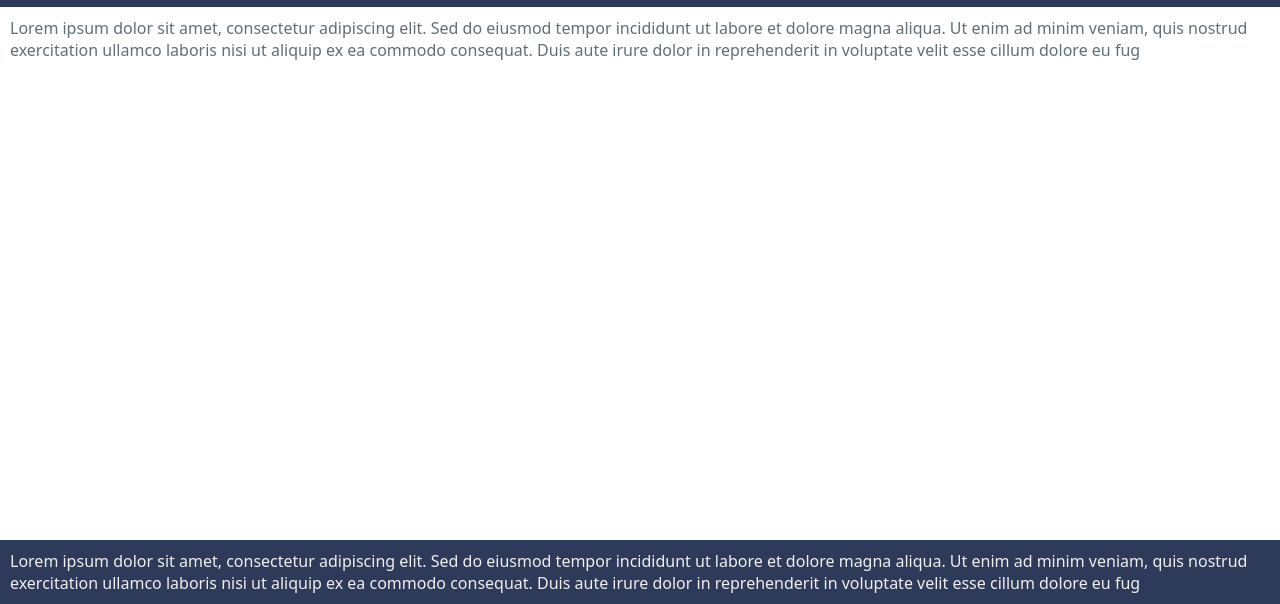
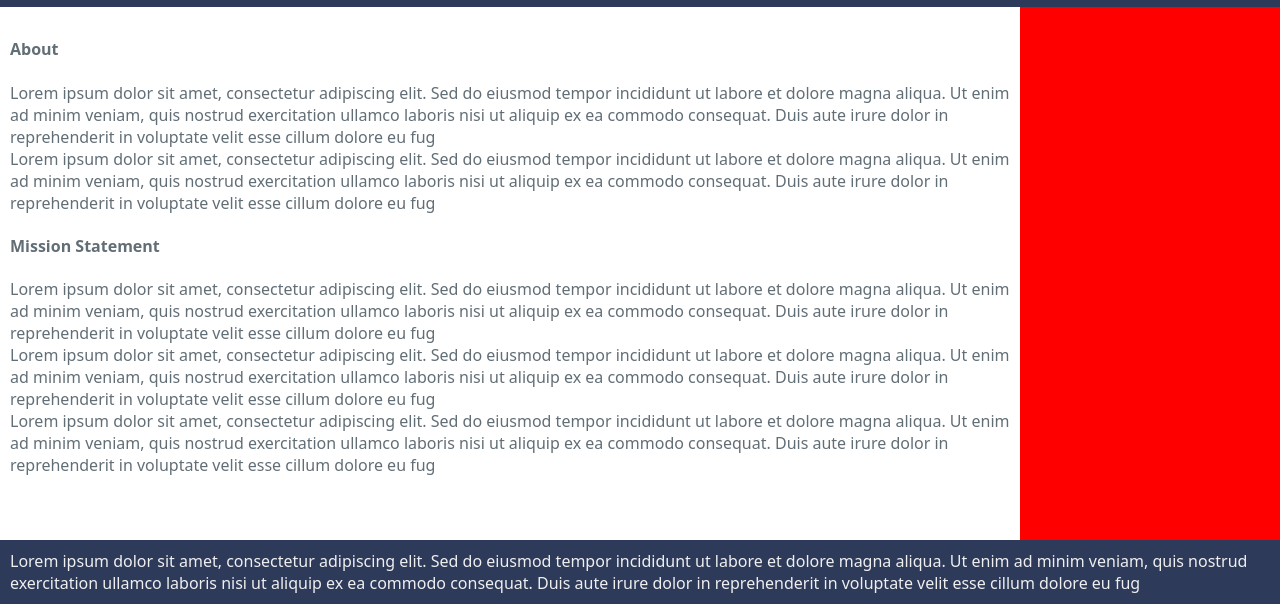
Before and after one commit to sashabykhovski/Info4125Project, a plain HTML site: page index.html in a window 1280 px wide. Shown: the part 196-800 px from the top of the page. Drawn offline with Linux system fonts and the light colour scheme.

Commit message:
added space for sidebar (red is temporary)

```diff
--- a/index.html
+++ b/index.html
@@ -25,14 +25,32 @@
 
 
     </header>
+<div id="" class="sidebars">
+    <main>
+        <section>
+            <h4>About</h4>
+            <p>Lorem ipsum dolor sit amet, consectetur adipiscing elit. Sed do eiusmod tempor incididunt ut labore et dolore magna aliqua. Ut enim ad minim veniam, quis nostrud exercitation ullamco laboris nisi ut aliquip ex ea commodo consequat. Duis aute irure dolor in reprehenderit in voluptate velit esse cillum dolore eu fug<br>
+                Lorem ipsum dolor sit amet, consectetur adipiscing elit. Sed do eiusmod tempor incididunt ut labore et dolore magna aliqua. Ut enim ad minim veniam, quis nostrud exercitation ullamco laboris nisi ut aliquip ex ea commodo consequat. Duis aute irure dolor in reprehenderit in voluptate velit esse cillum dolore eu fug
+            </p>
 
-    <main>
+        </section>
+        <section>
+            <h4>Mission Statement</h4>
+            <p>Lorem ipsum dolor sit amet, consectetur adipiscing elit. Sed do eiusmod tempor incididunt ut labore et dolore magna aliqua. Ut enim ad minim veniam, quis nostrud exercitation ullamco laboris nisi ut aliquip ex ea commodo consequat. Duis aute irure dolor in reprehenderit in voluptate velit esse cillum dolore eu fug<br>
+                Lorem ipsum dolor sit amet, consectetur adipiscing elit. Sed do eiusmod tempor incididunt ut labore et dolore magna aliqua. Ut enim ad minim veniam, quis nostrud exercitation ullamco laboris nisi ut aliquip ex ea commodo consequat. Duis aute irure dolor in reprehenderit in voluptate velit esse cillum dolore eu fug
+            </p>
+        </section>
         <p>Lorem ipsum dolor sit amet, consectetur adipiscing elit. Sed do eiusmod tempor incididunt ut labore et dolore magna aliqua. Ut enim ad minim veniam, quis nostrud exercitation ullamco laboris nisi ut aliquip ex ea commodo consequat. Duis aute irure dolor in reprehenderit in voluptate velit esse cillum dolore eu fug
         </p>
 
 
 
     </main>
+    <aside>
+
+    </aside>
+</div>
+
 
     <footer>
         <div>
@@ -40,9 +58,6 @@
             </p>
         </div>
 
-
-
-
     </footer>
 
 </body>
--- a/style.css
+++ b/style.css
@@ -27,13 +27,19 @@ header{
 }
 
 main{
-    max-width: 1400px;
-    margin: auto;
+    min-width: 1000px;
     background-color: #ffffff;
     flex: 1;
     padding: 10px;
     width: 100%;
+    height: 100%;
     color: #626e76;
+}
+
+aside{
+    /* red color is just to see the structure for now */
+    background-color: red;
+    width: 100%;
 }
 
 
@@ -144,6 +150,28 @@ ul{
     margin: 0px;
 }
 
+/*  */
+/* classes */
+/*  */
+
 .navl{
     margin: 0px;
 }
+
+.sidebars{
+    display: flex;
+    flex: 1;
+    margin: auto;
+    max-width: 1400px;
+}
+
+/*  */
+/* styling by ids */
+/*  */
+
+.home-side{
+    display: flex;
+    flex: 1;
+    margin: auto;
+    max-width: 1400px;
+}
```
Also changed, not shown: recipes.html (+10 -1 lines).
